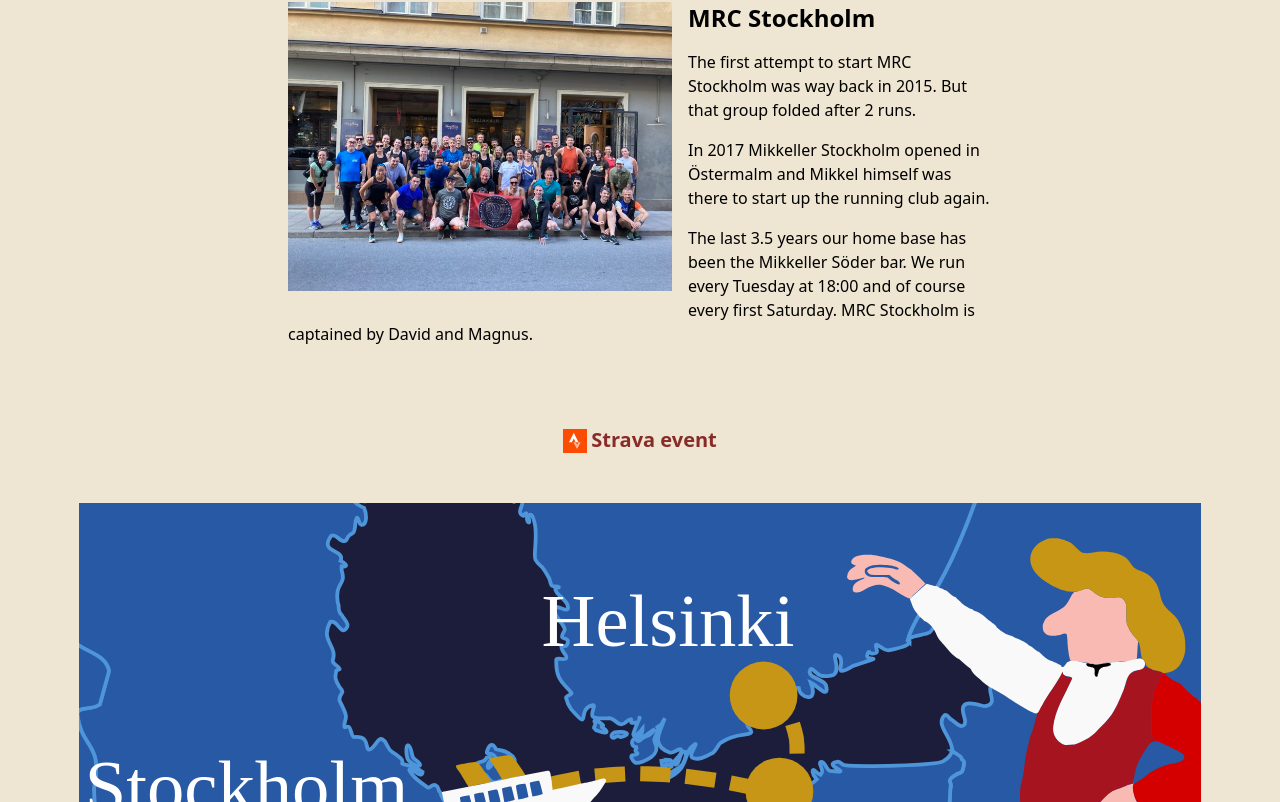
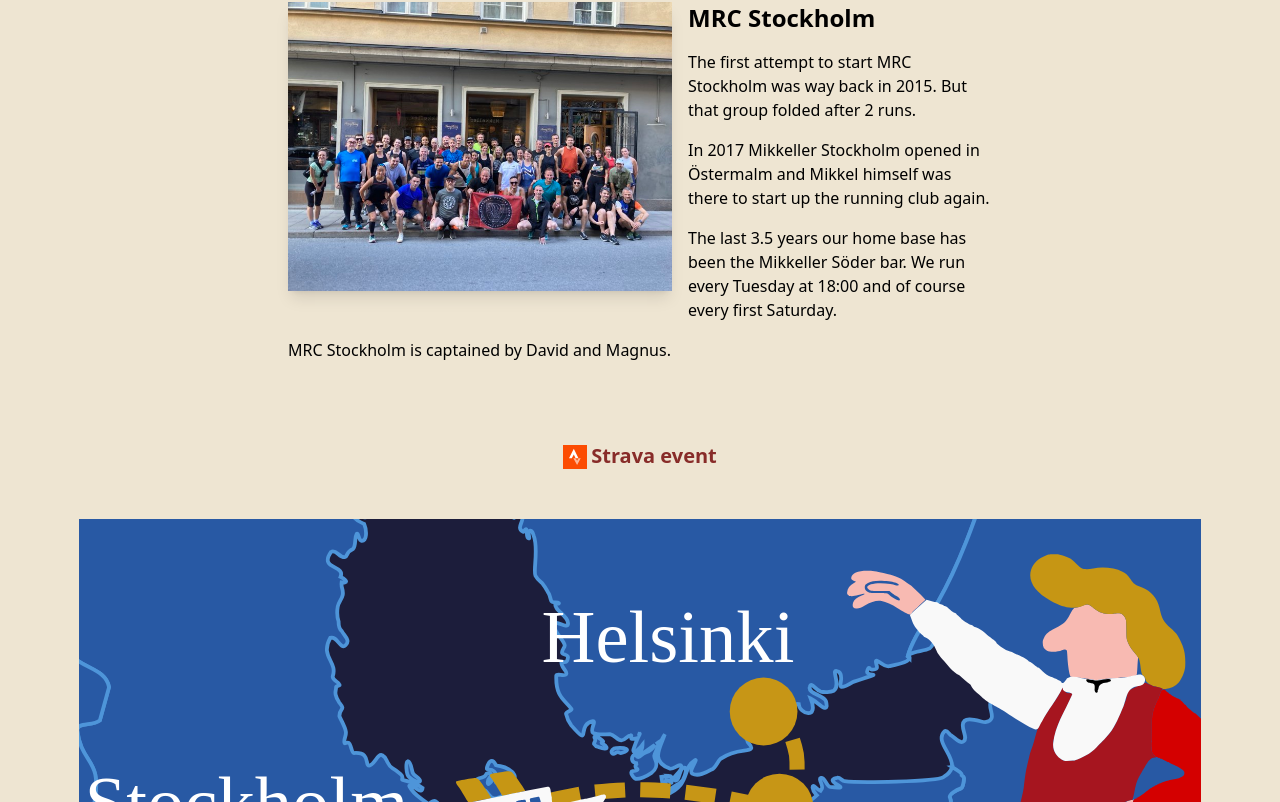
Before and after one commit to Tiketti/mrc-baltic-cruise, a React (Vite) app: page / in a window 1280 px wide. Shown: the part 1903-2705 px from the top of the page. Built offline with nearby package versions, Linux system fonts and the light colour scheme; a web font is replaced by a local one.

Commit message:
Add to Helsinki host section

```diff
--- a/src/components/Hosts.tsx
+++ b/src/components/Hosts.tsx
@@ -30,7 +30,7 @@
               <img
                 src={host.image}
                 alt={host.imageAlt}
-                className="float-left md:max-w-sm mr-4 mb-4"
+                className="float-left md:max-w-sm mr-4 mb-4 shadow-lg"
               />
               <h4 className="text-2xl text-left mb-4">{host.name}</h4>
               {host.content.map((paragraph, index) => (
--- a/src/data.tsx
+++ b/src/data.tsx
@@ -153,7 +153,8 @@
     content: [
       "The first attempt to start MRC Stockholm was way back in 2015. But that group folded after 2 runs.",
       "In 2017 Mikkeller Stockholm opened in Östermalm and Mikkel himself was there to start up the running club again.",
-      "The last 3.5 years our home base has been the Mikkeller Söder bar. We run every Tuesday at 18:00 and of course every first Saturday. MRC Stockholm is captained by David and Magnus.",
+      "The last 3.5 years our home base has been the Mikkeller Söder bar. We run every Tuesday at 18:00 and of course every first Saturday.",
+      "MRC Stockholm is captained by David and Magnus.",
     ],
   },
   {
@@ -184,9 +185,9 @@
     name: "MRC Helsinki",
     content: [
       "'You don't have to be a runner to join us, but you just may become one.'",
-      "We've been running and chugging since 2017. We celebrate every First Saturday of the month like it's Christmas! On those Saturdays, we have three distances and pace groups.",
+      "We've been running and chugging since 2017. We treat every First Saturday of the month like a runner's fest. For the running part, we have three distances and pace groups; for the post-run beers, the wonderful SalamaNation acts as our neon-lit club house.",
       "We also host Thirsty Tuesday runs which are even more casual events every Tuesday at 18:00.",
-      "Our captains are Heidi, Milla, Perttu and Rasmus.",
+      "Captains Heidi, Milla, Perttu and Rasmus are at your service.",
       "We're happy to have you join us!",
     ],
   },
```
